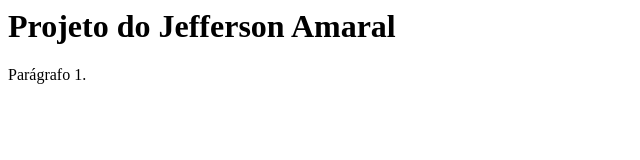
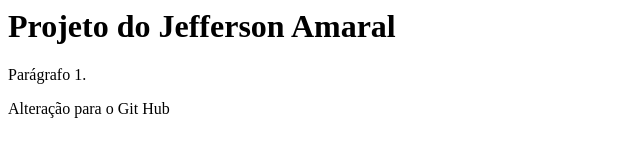
Before and after one commit to jefferson-amarals-trt16/curso-git, a plain HTML site: page index.html in a window 1280 px wide. Shown: the whole page, without its empty margins (0-640 px from the left). Drawn offline with Linux system fonts and the light colour scheme.

Commit message:
Teste para enviar para o Git Hub

```diff
--- a/index.html
+++ b/index.html
@@ -4,5 +4,6 @@
     <body>
 		<h1>Projeto do Jefferson Amaral</h1>
 		<p>Parágrafo 1.</p>
+		<main>Alteração para o Git Hub</main>
     <body>
 </html>
```
